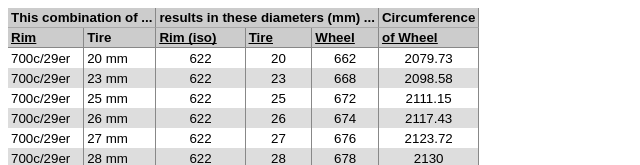
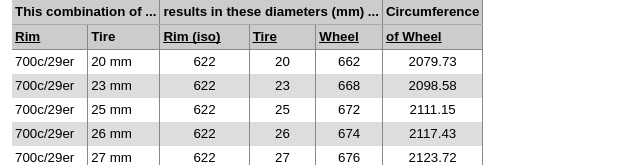
Before and after one commit to sourslaw/bicycle-tire-diameter, a plain HTML site: page index.html in a window 1280 px wide. Shown: the top 165 px of the page, without its empty margins (0-640 px from the left). Drawn offline with nearby package versions, Linux system fonts and the light colour scheme.

Commit message:
add bootstrap cdn

```diff
--- a/index.html
+++ b/index.html
@@ -7,11 +7,12 @@
     <meta name="Description" content="Bicycle Tire Diameter">
 		<meta http-equiv="Content-Type" content="text/html; charset=utf-8">
 		<link type="text/css" rel="stylesheet" href="./assets/css/sheet.css" >
+		<link href="https://cdn.jsdelivr.net/npm/bootstrap@5.3.2/dist/css/bootstrap.min.css" rel="stylesheet" integrity="sha384-T3c6CoIi6uLrA9TneNEoa7RxnatzjcDSCmG1MXxSR1GAsXEV/Dwwykc2MPK8M2HN" crossorigin="anonymous">
     <title>Bicycle Tire Diameter</title>
 </head>
 
 <body>
-	<div class="ritz grid-container" dir="ltr">
+	<div class="container-fluid ritz grid-container" dir="ltr">
 		<table class="waffle" cellspacing="0" cellpadding="0">
 			<thead>
 				<!-- <tr>
```
